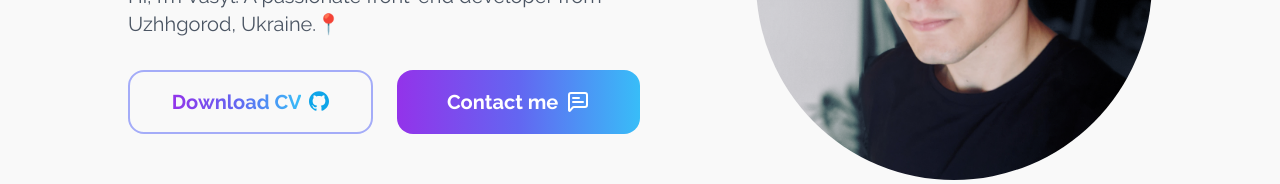
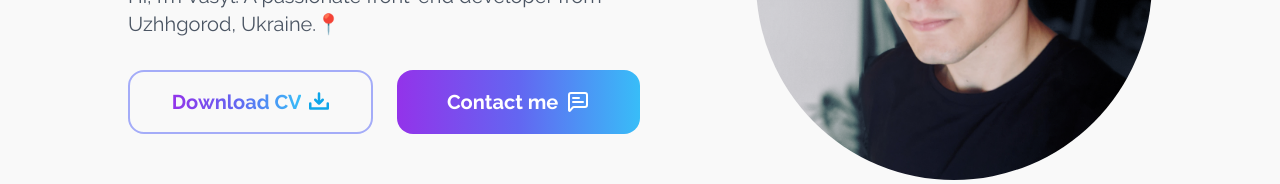
Before and after one commit to vezhdelit/nextjs-vezhdelit-portfolio, a Next.js app: page / in a window 1280 px wide. Shown: the part 432-616 px from the top of the page. Built offline with nearby package versions, Linux system fonts and the light colour scheme.

Commit message:
update: defined links to buttons

```diff
--- a/components/Header.tsx
+++ b/components/Header.tsx
@@ -1,9 +1,7 @@
 "use client";
-import Link from "next/link";
 import React from "react";
 import ThemeSwitch from "./ThemeSwitch";
 import Icons from "./Icons";
-import { NavItem } from "@/types";
 import MobileNav from "./MobileNav";
 import { motion } from "framer-motion";
 import { Link as ScrollLink } from "react-scroll";
--- a/components/Hero.tsx
+++ b/components/Hero.tsx
@@ -5,6 +5,7 @@ import { motion } from "framer-motion";
 import Icons from "./Icons";
 import { Button, buttonVariants } from "@/components/ui/Button";
 
+import { Link as ScrollLink } from "react-scroll";
 import Link from "next/link";
 
 const Hero = () => {
@@ -70,11 +71,17 @@ const Hero = () => {
               className="group w-full "
               asChild
             >
-              <Link href={""}>
+              <Link
+                href={
+                  "https://drive.google.com/file/d/12A3a-WwAKPjbW7N3t4fu_udzlWLTMf-B/view?usp=drive_link"
+                }
+                rel="noopener noreferrer"
+                target="_blank"
+              >
                 <h4 className="bg-gradient-to-r from-purple-600 via-indigo-500 to-sky-400 bg-clip-text text-transparent text-xl font-bold group-hover:bg-gradient-to-br group-hover:font-extrabold">
                   Download CV
                 </h4>
-                <Icons.github className="hidden sm:flex ml-2 mb-[2px] w-5 h-5 fill-sky-500 group-hover:w-[21px] group-hover:h-[21px]" />
+                <Icons.download className="hidden sm:flex ml-2 mb-[2px] w-5 h-5 fill-sky-500 group-hover:w-[21px] group-hover:h-[21px]" />
               </Link>
             </Button>
             <Button
@@ -82,9 +89,19 @@ const Hero = () => {
               variant={"gradient"}
               active={"pressDown"}
               className="group w-full"
+              asChild
             >
-              <h4 className=" text-xl font-bold">Contact me</h4>
-              <Icons.message className="hidden sm:flex ml-2 w-6 h-6" />
+              <ScrollLink
+                key="Contacts"
+                to="contacts"
+                spy={true}
+                smooth={true}
+                offset={-400}
+                duration={2000}
+              >
+                <h4 className=" text-xl font-bold">Contact me</h4>
+                <Icons.message className="hidden sm:flex ml-2 w-6 h-6" />
+              </ScrollLink>
             </Button>
           </motion.div>
         </div>
```
